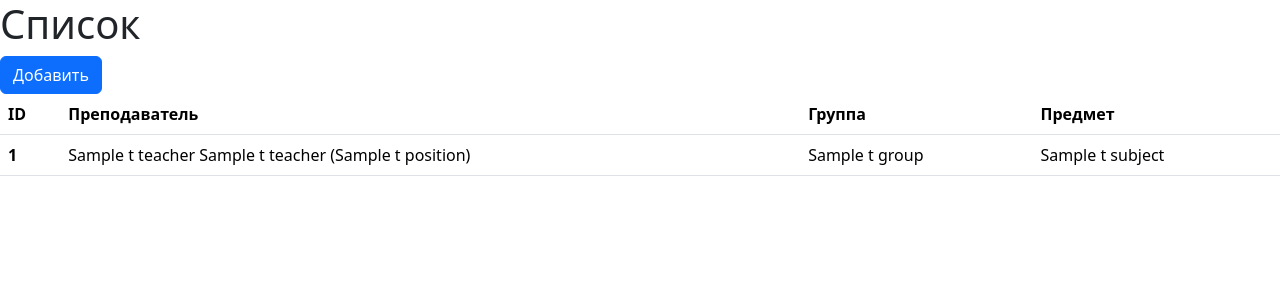
After one commit to oma256/school_service, a Flask app: page / in a window 1280 px wide. The commit adds this page. Shown: the top 300 px of the page. Run offline with Flask 3, Linux system fonts and the light colour scheme; a database or web service that is not in the repository returns one stand-in record (values such as "Sample title"); some libraries are stand-ins or nearby versions.

Commit message:
WIP main page

```diff
--- a/app.py
+++ b/app.py
@@ -8,11 +8,32 @@ from helpers import (
     get_subjects_list,
     get_teachers_list,
     get_teachers_groups_list,
+    get_index_page_data,
 )
 
 
 app = Flask(__name__)
 CORS(app=app)
+
+
+@app.route('/', methods=['GET', 'POST'])
+@db_connect
+def index():
+    db_cursor = g.db_conn.cursor()
+    if request.method == 'GET':
+        data = get_index_page_data()
+        return render_template(template_name_or_list='index.html', data=data)
+    elif request.method == 'POST':
+        teacher_id = int(request.json.get('teacher_id'))
+        group_id = int(request.json.get('group_id'))
+        subject_id = int(request.json.get('subject_id'))
+
+        db_cursor.execute(
+            'INSERT INTO t_teachers_groups_subjects (teacher_id, group_id, subject_id) VALUES (%s, %s, %s)',
+            (teacher_id, group_id, subject_id)
+        )
+
+        return {'status': 'OK'}
 
 
 @app.route('/students', methods=['GET', 'POST', 'PUT', 'DELETE'])
--- a/helpers.py
+++ b/helpers.py
@@ -1,4 +1,59 @@
 from flask import g
+
+
+def get_index_page_data():
+    db_cursor = g.db_conn.cursor()
+
+    db_cursor.execute('SELECT * FROM t_teacher')
+    teachers = get_teachers_list(teachers=db_cursor.fetchall())
+
+    db_cursor.execute('SELECT * FROM t_group')
+    groups = get_group_list(groups=db_cursor.fetchall())
+
+    db_cursor.execute('SELECT * FROM t_subject')
+    subjects = get_subjects_list(subjects=db_cursor.fetchall())
+
+
+    data = {
+        'teachers': teachers,
+        'groups': groups,
+        'subjects': subjects,
+    }
+
+    result = []
+    db_cursor.execute('SELECT * FROM t_teachers_groups_subjects')
+    teachers_groups_subjects = db_cursor.fetchall()
+
+    for teacher_group_subject in teachers_groups_subjects:
+        db_cursor.execute('SELECT * FROM t_teacher WHERE id=%s',
+                          (teacher_group_subject[1],))
+        teacher = db_cursor.fetchone()
+
+        db_cursor.execute('SELECT * FROM t_position WHERE id=%s',
+                          (teacher[3],))
+        position = db_cursor.fetchone()
+
+        db_cursor.execute('SELECT * FROM t_group WHERE id=%s',
+                          (teacher_group_subject[2],))
+        group = db_cursor.fetchone()
+
+        db_cursor.execute('SELECT * FROM t_subject WHERE id=%s',
+                          (teacher_group_subject[3],))
+        subject = db_cursor.fetchone()
+
+        result.append({
+            'id': teacher_group_subject[0],
+            'teacher_id': teacher[0],
+            'teacher_fullname': f'{teacher[1]} {teacher[2]} ({position[1]})',
+            'group_id': group[0],
+            'group_name': group[1],
+            'subject_id': subject[0],
+            'subject_name': subject[1],
+        })
+
+    data['list'] = result
+
+    return data
 
 
 def get_group_list(groups):
--- /dev/null
+++ b/static/js/index.js
@@ -0,0 +1,33 @@
+'use strinct'
+
+const addBtn = document.getElementById('addBtn')
+
+addBtn.onclick = () => {
+    const teacher_id = document.getElementById('add_teacher_id').value
+    const group_id = document.getElementById('add_group_id').value
+    const subject_id = document.getElementById('add_subject_id').value
+
+    const data = {
+        teacher_id: teacher_id,
+        group_id: group_id,
+        subject_id: subject_id,
+    }
+
+    fetch('http://127.0.0.1:8000/', {
+        method: 'POST',
+        headers: {
+            'Content-Type': 'application/json'
+        },
+        body: JSON.stringify(data)
+    }).then(response => {
+        if (!response.ok) {
+            throw new Error('Network response was not ok ' + response.statusText);
+        }
+        return response.json()
+    }).then(data => {
+        alert('Данные успено сохранены в БД,')
+        window.location.reload()
+    }).catch(error => {
+        alert('Ошибка при добавлении в БД,', error)
+    })
+}
--- a/templates/base.html
+++ b/templates/base.html
@@ -12,5 +12,6 @@
     <script src="{{ url_for('static', filename='/js/groups.js') }}"></script>
     <script src="{{ url_for('static', filename='/js/subjects.js') }}"></script>
     <script src="{{ url_for('static', filename='/js/students.js') }}"></script>
+    <script src="{{ url_for('static', filename='/js/index.js') }}"></script>
   </body>
 </html>
--- /dev/null
+++ b/templates/index.html
@@ -0,0 +1,74 @@
+{% extends 'base.html' %}
+
+{% block content %}
+    <h1>Список</h1>
+    <button type="button"
+            class="btn btn-primary"
+            data-bs-toggle="modal"
+            data-bs-target="#addModal">Добавить</button>
+    <table class="table">
+        <thead>
+            <tr>
+                <th scope="col">ID</th>
+                <th scope="col">Преподаватель</th>
+                <th scope="col">Группа</th>
+                <th scope="col">Предмет</th>
+            </tr>
+        </thead>
+        <tbody>
+            {% for item in data.list %}
+                <tr>
+                    <th scope="row">{{ item.id }}</th>
+                    <td>{{ item.teacher_fullname }}</td>
+                    <td>{{ item.group_name }}</td>
+                    <td>{{ item.subject_name }}</td>
+                </tr>
+            {% endfor %}
+        </tbody>
+    </table>
+
+    <div class="modal" tabindex="-1" id="addModal">
+        <div class="modal-dialog">
+            <div class="modal-content">
+                <div class="modal-header">
+                    <h5 class="modal-title">Добавить</h5>
+                    <button type="button" class="btn-close" data-bs-dismiss="modal" aria-label="Close"></button>
+                </div>
+                <div class="modal-body">
+                    <form id="addForm">
+                        <div class="mb-3">
+                            <label for="add_teacher_id" class="form-label">Преподаватель</label>
+                            <select class="form-select" id="add_teacher_id" name="teacher_id">
+                                {% for teacher in data.teachers %}
+                                    <option value="{{ teacher.id }}">{{ teacher.first_name }} {{ teacher.last_name }} ({{teacher.position_name}})</option>
+                                {% endfor %}
+                            </select>
+                        </div>
+
+                        <div class="mb-3">
+                            <label for="add_group_id" class="form-label">Группа</label>
+                            <select class="form-select" id="add_group_id" name="group_id">
+                                {% for group in data.groups %}
+                                    <option value="{{ group.id }}">{{ group.name }}</option>
+                                {% endfor %}
+                            </select>
+                        </div>
+
+                        <div class="mb-3">
+                            <label for="add_subject_id" class="form-label">Предмет</label>
+                            <select class="form-select" id="add_subject_id" name="subject_id">
+                                {% for subject in data.subjects %}
+                                    <option value="{{ subject.id }}">{{ subject.name }}</option>
+                                {% endfor %}
+                            </select>
+                        </div>
+                    </form>
+                </div>
+                <div class="modal-footer">
+                    <button type="button" class="btn btn-secondary" data-bs-dismiss="modal">Закрыть</button>
+                    <button type="button" class="btn btn-primary" id="addBtn" onclick="addData()">Сохранить</button>
+                </div>
+            </div>
+        </div>
+    </div>
+{% endblock %}
```
